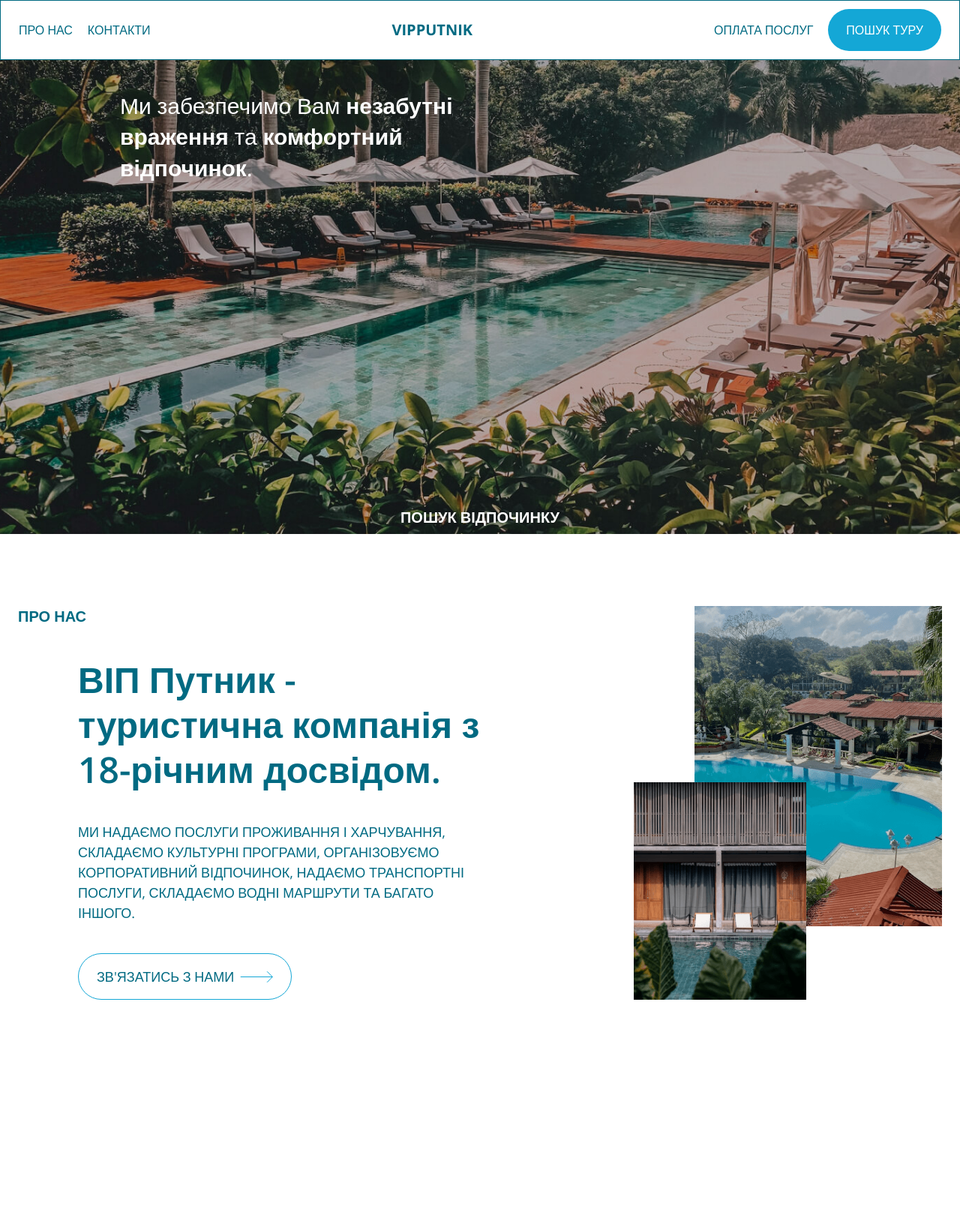
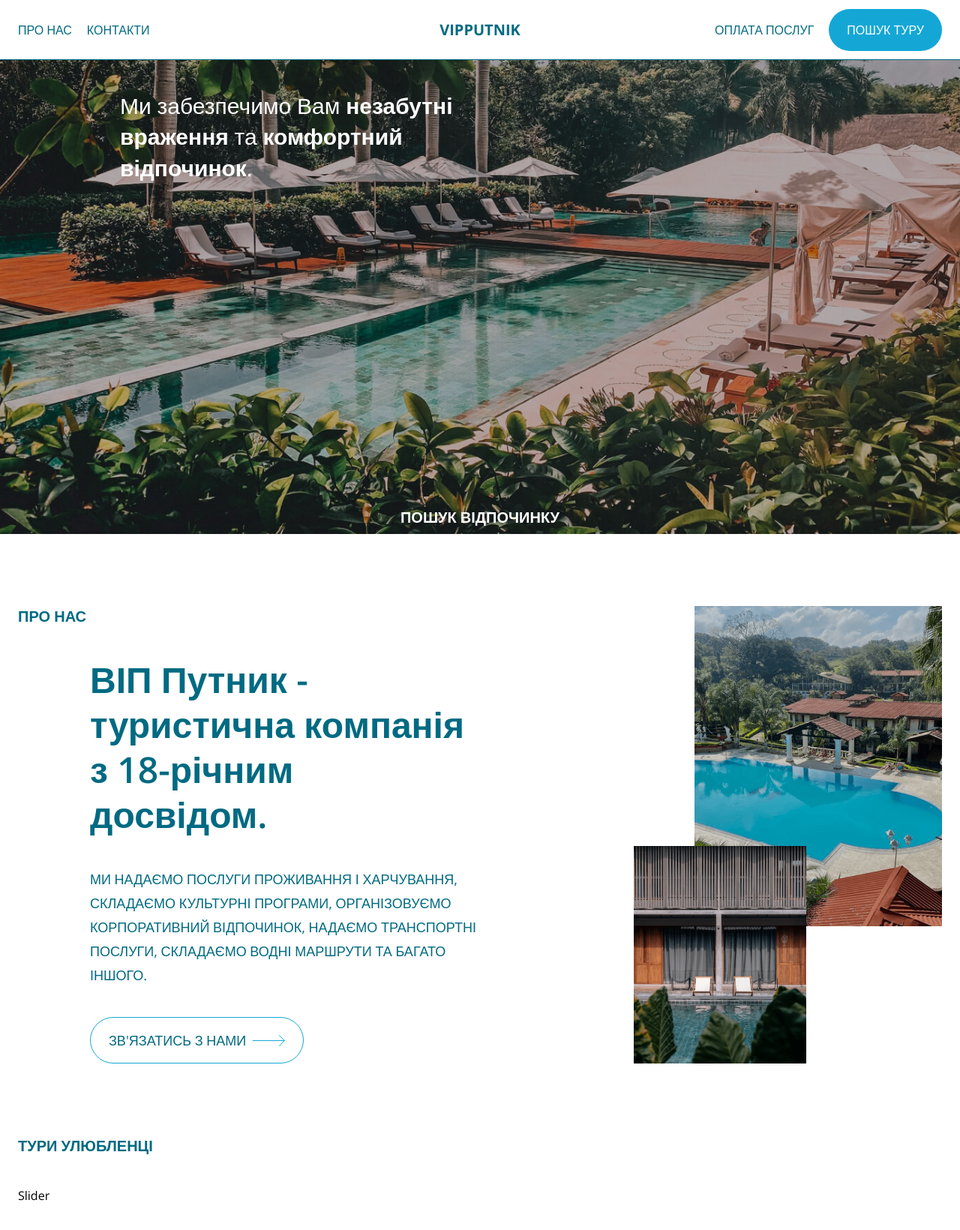
Before and after one commit to ShowTimeU/vip-putnik, a Next.js app: page / in a window 1280 px wide. Shown: the top 1640 px of the page at 75% size. Before the commit the page ends 1429 px from the top, so only its background shows below. Built offline with nearby package versions, Linux system fonts and the light colour scheme.

Commit message:
small UI update

```diff
--- a/src/components/main/header.tsx
+++ b/src/components/main/header.tsx
@@ -14,18 +14,20 @@ export const Header = () => {
         <link rel="icon" type="image/png" href="" />
       </Head>
 
-      <div className="w-screen h-[80px] bg-white border border-b border-vip-blue uppercase text-vip-blue fixed top-0 z-50">
+      <div className="w-screen h-[80px] bg-white border-b border-vip-blue uppercase text-vip-blue fixed top-0 z-50">
         <div className="w-full h-full max-w-[1440px] flex justify-between items-center px-6 mx-auto">
-          <div className="flex items-center space-x-5">
+          <div className="flex-1 w-1/3 flex items-center space-x-5">
             <a href="">Про нас</a>
             <a href="">Контакти</a>
           </div>
 
-          <a href="" className="font-bold text-xl">
-            Vipputnik
-          </a>
+          <div className="flex-1 w-1/3 text-center">
+            <a href="" className="font-bold text-xl">
+              Vipputnik
+            </a>
+          </div>
 
-          <div className="flex items-center space-x-5">
+          <div className="flex-1 w-1/3 flex justify-end items-center space-x-5">
             <a href="">Оплата послуг</a>
             <a
               href=""
--- a/src/pages/index.tsx
+++ b/src/pages/index.tsx
@@ -11,7 +11,7 @@ export default function Home() {
           style={{
             background: `url('${
               require("@/components/assets/img/bg-desk.jpg").default.src
-            }') no-repeat center center / cover`,
+            }') no-repeat center top / cover`,
           }}
         >
           <h1 className="text-3xl w-2/5 leading-snug">
@@ -33,13 +33,13 @@ export default function Home() {
               Про нас
             </h1>
 
-            <div className="text-vip-blue pl-20 flex flex-col justify-center items-start space-y-10">
+            <div className="text-vip-blue pl-24 flex flex-col justify-center items-start space-y-10">
               <h1 className="font-semibold text-5xl leading-tight">
                 ВІП Путник - <br />
                 туристична компанія з 18-річним досвідом.
               </h1>
 
-              <p className="uppercase text-lg font-light leading-normal">
+              <p className="uppercase text-lg font-light leading-8">
                 Ми надаємо послуги
                 <span className="font-medium"> проживання</span> і
                 <span className="font-medium"> харчування</span>, складаємо
@@ -75,6 +75,15 @@ export default function Home() {
             />
           </div>
         </div>
+        <div className="px-6 flex max-w-[1440px] mx-auto mb-24">
+          <div className="flex flex-col items-start space-y-10">
+            <h1 className="text-vip-blue uppercase text-xl font-semibold">
+              Тури улюбленці
+            </h1>
+
+            <div className="text-black">Slider</div>
+          </div>
+        </div>
       </div>
     </>
   );
--- a/src/styles/globals.scss
+++ b/src/styles/globals.scss
@@ -11,6 +11,8 @@ html {
   padding: 0;
   overflow-x: hidden;
   background: white;
+  scrollbar-width: none;
+  -ms-overflow-style: none;
 }
 
 ::-webkit-scrollbar-thumb {
@@ -34,6 +36,5 @@ html {
 }
 
 ::-webkit-scrollbar {
-  width: 14px;
-  height: 18px;
+  display: none;
 }
```
